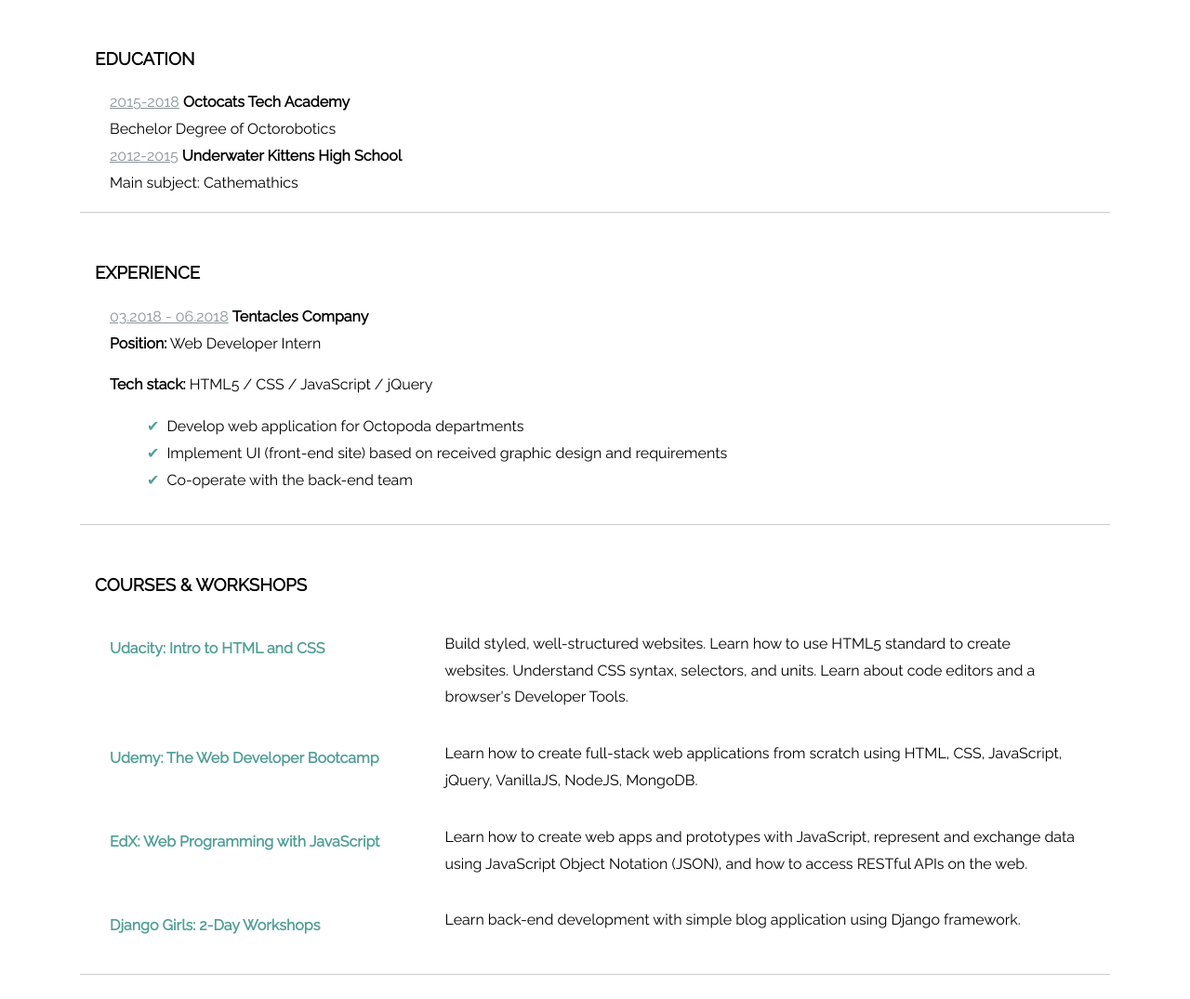
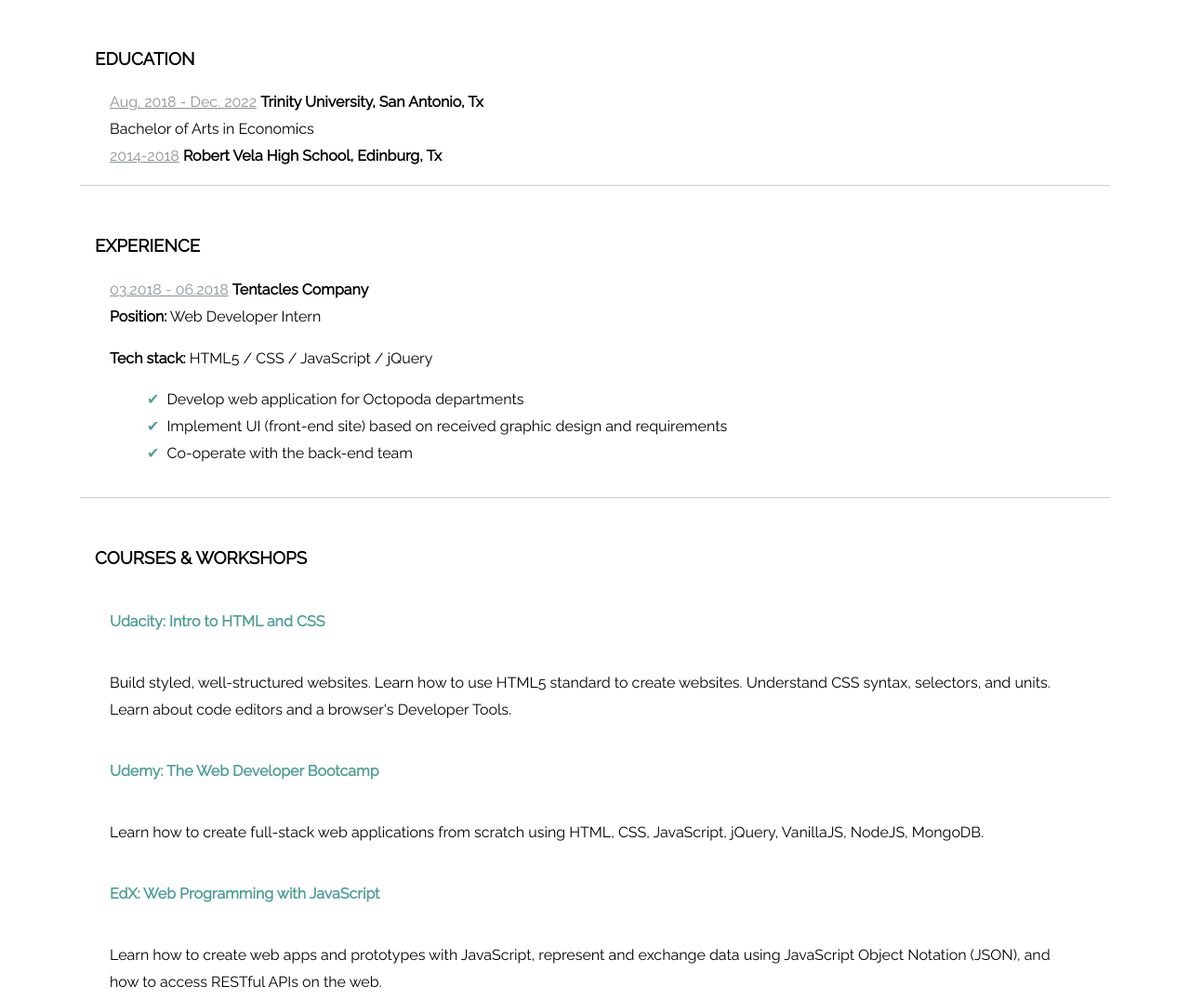
Before and after one commit to jdlavin/jdlavin.github.io, a plain HTML site: page index.html in a window 1280 px wide. Shown: the part 508-1583 px from the top of the page at 93% size. Drawn offline with Linux system fonts and the light colour scheme.

Commit message:
fixed misspelling and updated education

```diff
--- a/index.html
+++ b/index.html
@@ -33,18 +33,15 @@
       <h3>Education</h3>
       <article>
         <div class='school'>
-          <span>2015-2018</span> <strong>Octocats tech academy</strong>
+          <span>Aug. 2018 - Dec. 2022</span> <strong>Trinity University, San Antonio, Tx</strong>
         </div>
-        <div class="descrition">
-          Bechelor Degree of Octorobotics
+        <div class="description">
+          Bachelor of Arts in Economics
         </div>
       </article>
       <article>
         <div class='school'>
-          <span>2012-2015</span> <strong>Underwater kittens high school</strong>
-        </div>
-        <div>
-          Main subject: Cathemathics
+          <span>2014-2018</span> <strong>Robert Vela High School, Edinburg, Tx</strong>
         </div>
       </article>
     </section>
--- a/style.css
+++ b/style.css
@@ -98,13 +98,13 @@ a .fab {
   max-width: 33%;
 }
 
-.course .descrition {
+.course .description {
   -ms-flex: 0 0 66.6%;
   flex: 0 0 66.6%;
   max-width: 66.6%;
 }
 
-.course .descrition p {
+.course .description p {
   padding-left: 1em;
 }
 
```
